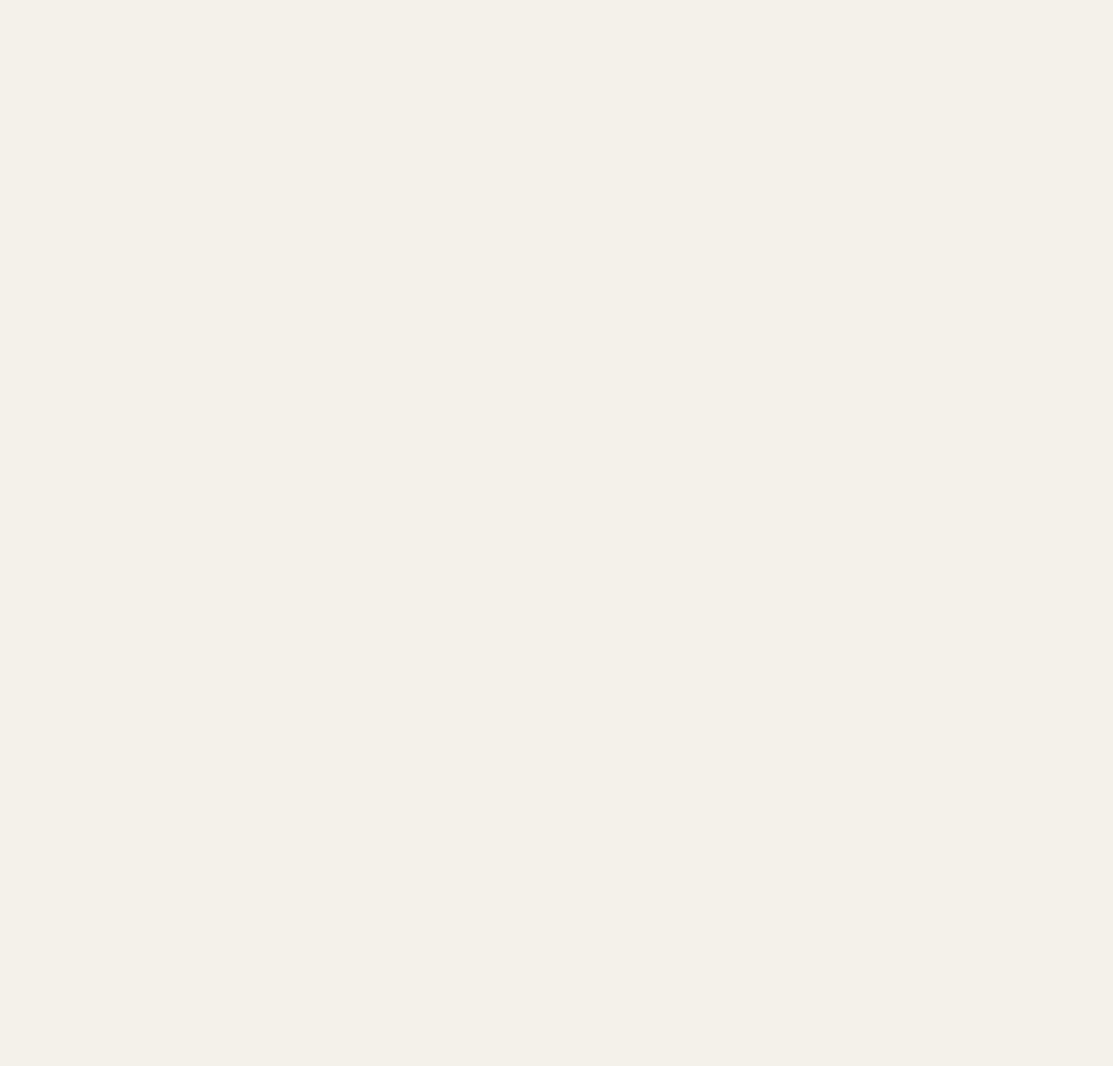
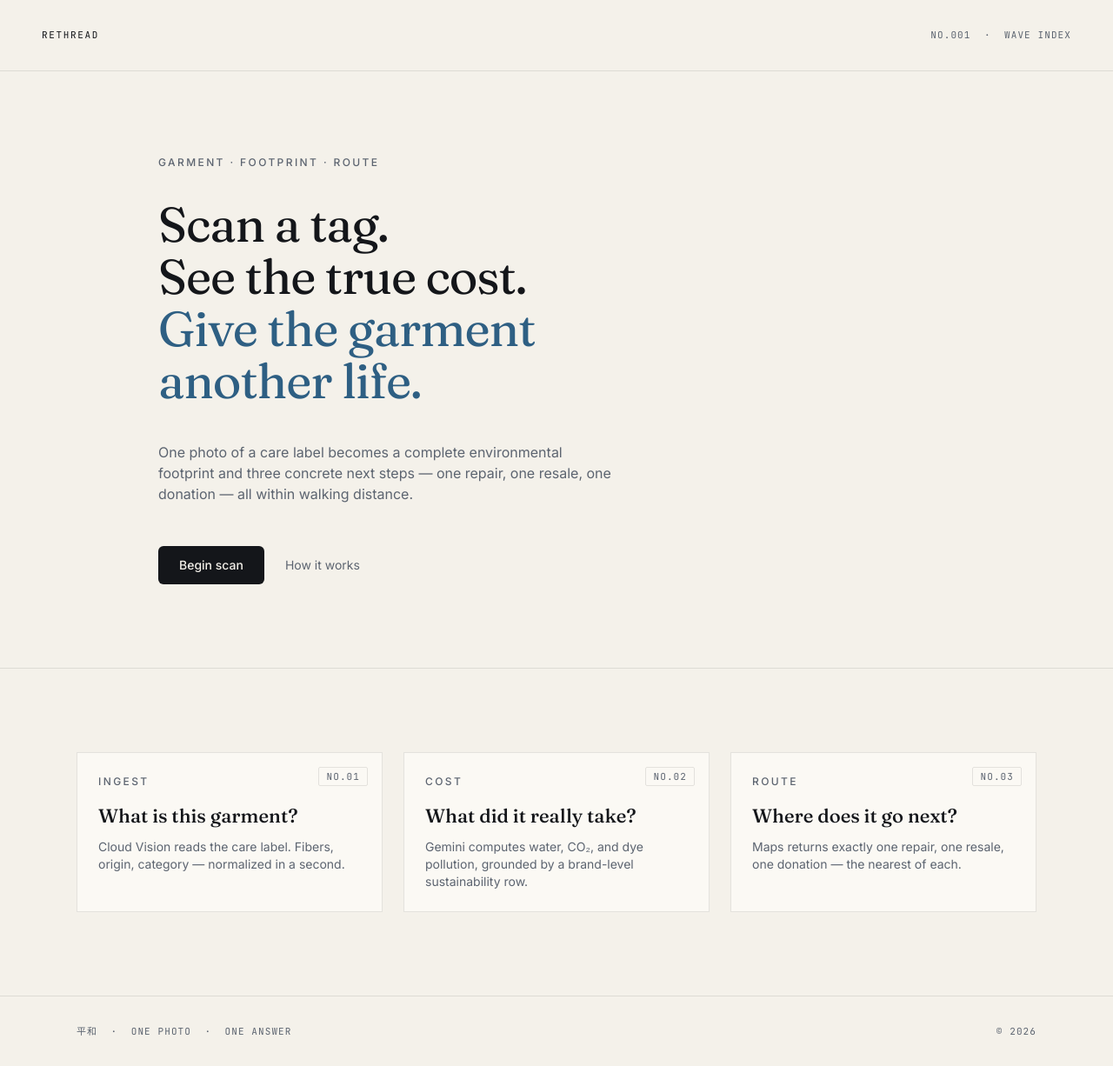
Before and after one commit to leonac24/rethread, a Next.js app: page / in a window 1280 px wide. Shown: the whole page at 87% size. Before the commit the page ends 800 px from the top, so only its background shows below. Built offline with nearby package versions, Linux system fonts and the light colour scheme.

Commit message:
landing page

```diff
--- a/app/globals.css
+++ b/app/globals.css
@@ -31,22 +31,11 @@
   --ease-in: cubic-bezier(0.7, 0, 0.84, 0);
 }
 
-@media (prefers-color-scheme: dark) {
-  :root {
-    --color-bg: #0D1014;
-    --color-surface: #161A21;
-    --color-surface-sunk: #0A0D11;
-    --color-ink: #ECE8DF;
-    --color-ink-muted: #8A919C;
-    --color-rule: rgba(236, 232, 223, 0.12);
-    --color-accent-500: #8EC2E0;
-  }
-}
-
 html,
 body {
   background: var(--color-bg);
   color: var(--color-ink);
+  color-scheme: light;
 }
 
 body {
--- a/app/page.tsx
+++ b/app/page.tsx
@@ -1,3 +1,117 @@
+import Link from 'next/link';
+
 export default function Home() {
-  return <main />;
+  return (
+    <main className="min-h-screen flex flex-col">
+      <header className="flex items-center justify-between px-6 py-6 md:px-12 md:py-8 border-b border-rule">
+        <span className="font-mono text-[11px] tracking-[0.15em] uppercase text-ink">
+          Rethread
+        </span>
+        <span className="font-mono text-[11px] tracking-[0.1em] uppercase text-ink-muted">
+          NO.001 &nbsp;·&nbsp; WAVE&nbsp;INDEX
+        </span>
+      </header>
+
+      <section className="flex-1 flex items-center">
+        <div className="w-full max-w-[1200px] mx-auto px-6 md:px-12 py-16 md:py-24 grid grid-cols-12 gap-6">
+          <div className="col-span-12 md:col-span-8 md:col-start-2">
+            <div className="text-[12px] font-medium tracking-[0.2em] uppercase text-ink-muted mb-8">
+              Garment&nbsp;·&nbsp;Footprint&nbsp;·&nbsp;Route
+            </div>
+
+            <h1
+              className="font-display text-[40px] leading-[44px] md:text-[56px] md:leading-[60px] tracking-[-0.02em] text-ink"
+              style={{ fontWeight: 400 }}
+            >
+              Scan a tag.
+              <br />
+              See the true cost.
+              <br />
+              <span className="text-accent-700">Give the garment</span>
+              <br />
+              <span className="text-accent-700">another life.</span>
+            </h1>
+
+            <p className="mt-10 max-w-[52ch] text-[16px] leading-[24px] text-ink-muted">
+              One photo of a care label becomes a complete environmental
+              footprint and three concrete next steps — one repair, one resale,
+              one donation — all within walking distance.
+            </p>
+
+            <div className="mt-12 flex items-center gap-6">
+              <Link
+                href="/scan"
+                className="inline-flex items-center justify-center h-11 px-6 rounded-md bg-ink text-bg text-[14px] font-medium transition-transform duration-[120ms] ease-out active:scale-[0.96]"
+              >
+                Begin scan
+              </Link>
+              <Link
+                href="#how"
+                className="text-[14px] text-ink-muted hover:text-ink hover:underline underline-offset-4"
+              >
+                How it works
+              </Link>
+            </div>
+          </div>
+        </div>
+      </section>
+
+      <section
+        id="how"
+        className="border-t border-rule"
+      >
+        <div className="w-full max-w-[1200px] mx-auto px-6 md:px-12 py-16 md:py-24 grid grid-cols-12 gap-6">
+          {[
+            {
+              n: '01',
+              label: 'Ingest',
+              title: 'What is this garment?',
+              body: 'Cloud Vision reads the care label. Fibers, origin, category — normalized in a second.',
+            },
+            {
+              n: '02',
+              label: 'Cost',
+              title: 'What did it really take?',
+              body: 'Gemini computes water, CO₂, and dye pollution, grounded by a brand-level sustainability row.',
+            },
+            {
+              n: '03',
+              label: 'Route',
+              title: 'Where does it go next?',
+              body: 'Maps returns exactly one repair, one resale, one donation — the nearest of each.',
+            },
+          ].map((step) => (
+            <article
+              key={step.n}
+              className="col-span-12 md:col-span-4 border border-rule bg-surface p-6 relative"
+            >
+              <span className="absolute top-4 right-4 inline-block border border-rule rounded-sm px-2 py-[2px] font-mono text-[11px] tracking-[0.1em] uppercase text-ink-muted">
+                NO.0{step.n.slice(-1)}
+              </span>
+              <div className="text-[12px] font-medium tracking-[0.2em] uppercase text-ink-muted mb-4">
+                {step.label}
+              </div>
+              <h2 className="font-display text-[22px] leading-[28px] text-ink mb-3" style={{ fontWeight: 500 }}>
+                {step.title}
+              </h2>
+              <p className="text-[14px] leading-[20px] text-ink-muted">
+                {step.body}
+              </p>
+            </article>
+          ))}
+        </div>
+      </section>
+
+      <footer className="border-t border-rule">
+        <div className="w-full max-w-[1200px] mx-auto px-6 md:px-12 py-8 flex items-center justify-between">
+          <span className="font-mono text-[11px] tracking-[0.1em] uppercase text-ink-muted">
+            平和 &nbsp;·&nbsp; ONE&nbsp;PHOTO &nbsp;·&nbsp; ONE&nbsp;ANSWER
+          </span>
+          <span className="font-mono text-[11px] tracking-[0.1em] uppercase text-ink-muted">
+            © 2026
+          </span>
+        </div>
+      </footer>
+    </main>
+  );
 }
```
